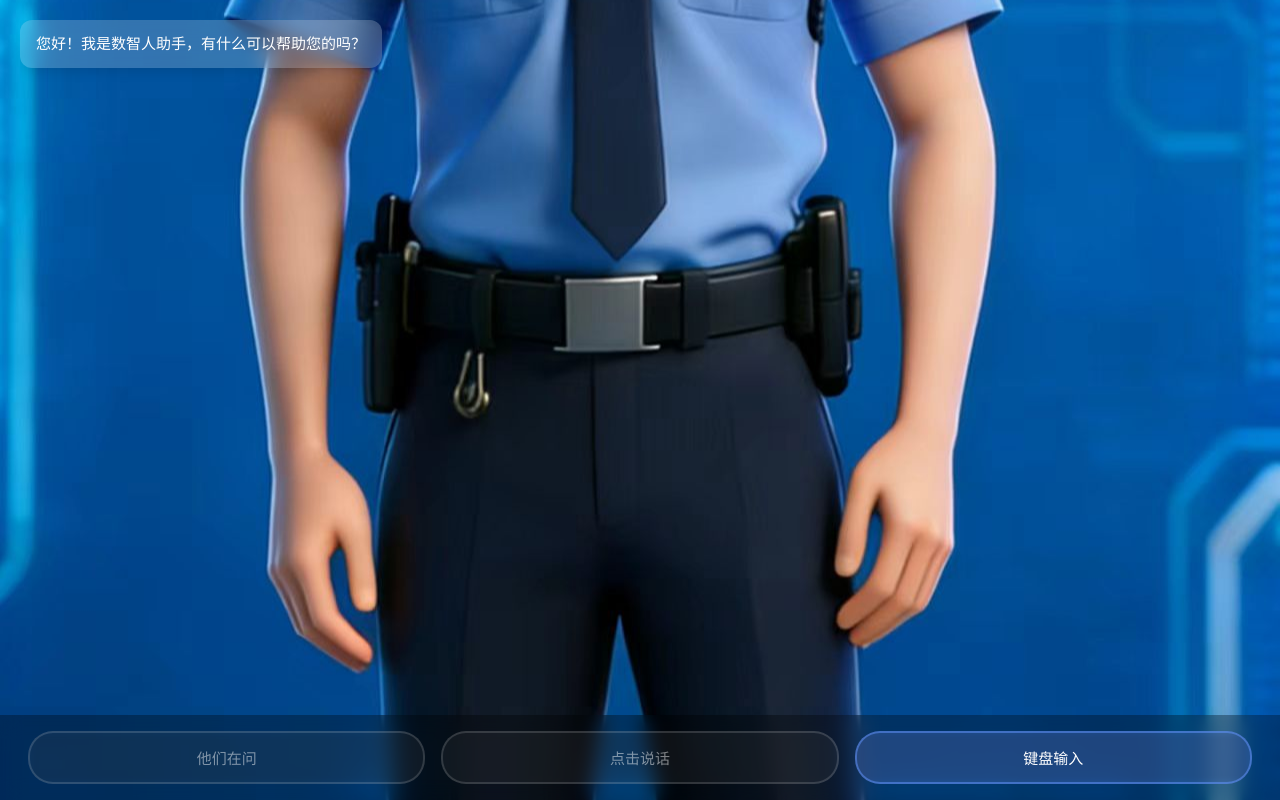
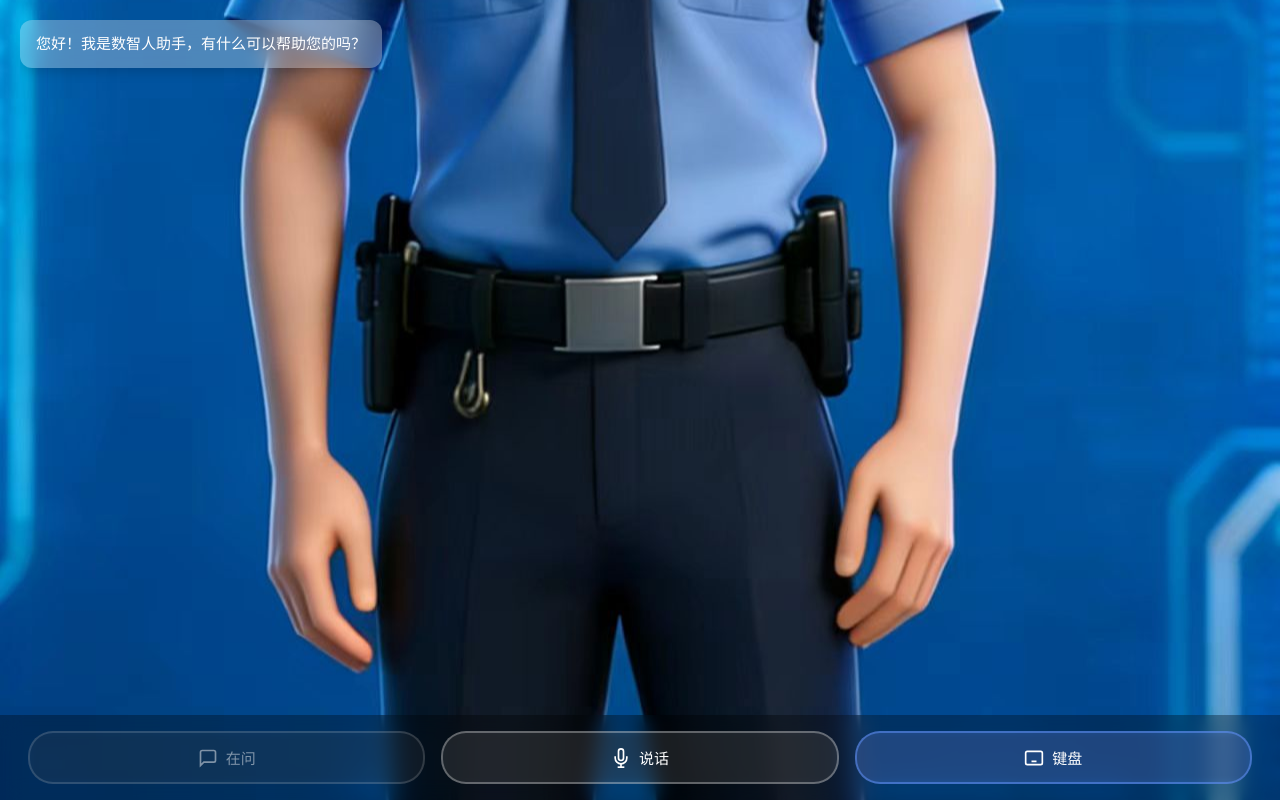
Before and after one commit to quzi-biao/guanglun-digitalhuman, a Vue app: page / in a window 1280 px wide. Built offline with nearby package versions, Linux system fonts and the light colour scheme; no server answers.

Commit message:
feat: 提交

```diff
--- a/index.html
+++ b/index.html
@@ -2,7 +2,7 @@
 <html lang="zh-CN">
 <head>
   <meta charset="UTF-8">
-  <meta name="viewport" content="width=device-width, initial-scale=1.0, maximum-scale=1.0, user-scalable=no">
+  <meta name="viewport" content="width=device-width, initial-scale=1.0, maximum-scale=1.0, user-scalable=no, viewport-fit=cover">
   <title>数智人对话</title>
   <style>
     * {
--- a/src/App.vue
+++ b/src/App.vue
@@ -39,13 +39,30 @@
     <!-- 底部操作栏 -->
     <div class="bottom-bar">
       <button class="action-btn" disabled>
-        <span>他们在问</span>
+        <svg width="20" height="20" viewBox="0 0 24 24" fill="none" stroke="currentColor" stroke-width="2">
+          <path d="M21 15a2 2 0 0 1-2 2H7l-4 4V5a2 2 0 0 1 2-2h14a2 2 0 0 1 2 2z"></path>
+        </svg>
+        <span>在问</span>
       </button>
-      <button class="action-btn" disabled>
-        <span>点击说话</span>
+      <button class="action-btn" :class="{ active: isPlaying }" @click="isPlaying ? stopPlayback() : null">
+        <svg v-if="!isPlaying" width="20" height="20" viewBox="0 0 24 24" fill="none" stroke="currentColor" stroke-width="2">
+          <path d="M12 1a3 3 0 0 0-3 3v8a3 3 0 0 0 6 0V4a3 3 0 0 0-3-3z"></path>
+          <path d="M19 10v2a7 7 0 0 1-14 0v-2"></path>
+          <line x1="12" y1="19" x2="12" y2="23"></line>
+          <line x1="8" y1="23" x2="16" y2="23"></line>
+        </svg>
+        <svg v-else width="20" height="20" viewBox="0 0 24 24" fill="currentColor">
+          <rect x="6" y="4" width="4" height="16" rx="1"></rect>
+          <rect x="14" y="4" width="4" height="16" rx="1"></rect>
+        </svg>
+        <span>{{ isPlaying ? '停止' : '说话' }}</span>
       </button>
-      <button class="action-btn keyboard-btn" @click="showInput = !showInput">
-        <span>键盘输入</span>
+      <button class="action-btn keyboard-btn" :class="{ active: showInput }" @click="showInput = !showInput">
+        <svg width="20" height="20" viewBox="0 0 24 24" fill="none" stroke="currentColor" stroke-width="2">
+          <rect x="2" y="4" width="20" height="16" rx="2"></rect>
+          <path d="M6 8h.01M10 8h.01M14 8h.01M18 8h.01M8 12h.01M12 12h.01M16 12h.01M9 16h6"></path>
+        </svg>
+        <span>键盘</span>
       </button>
     </div>
 
@@ -195,10 +212,12 @@ onMounted(() => {
 }
 
 .chat-container {
-  position: relative;
-  z-index: 1;
+  flex: 1;
+  display: flex;
+  flex-direction: column;
   height: calc(100vh - 120px);
   padding: 20px;
+  padding-bottom: calc(20px + env(safe-area-inset-bottom));
   overflow: hidden;
 }
 
@@ -252,20 +271,20 @@ onMounted(() => {
   max-width: 70%;
   padding: 12px 16px;
   border-radius: 12px;
-  background: rgba(255, 255, 255, 0.15);
+  background: rgba(255, 255, 255, 0.25);
   backdrop-filter: blur(10px);
   color: #fff;
   font-size: 15px;
   line-height: 1.6;
-  box-shadow: 0 4px 12px rgba(0, 0, 0, 0.1);
+  box-shadow: 0 4px 12px rgba(0, 0, 0, 0.15);
 }
 
 .message.user .message-content {
-  background: rgba(100, 150, 255, 0.25);
+  background: rgba(100, 150, 255, 0.35);
 }
 
 .message.assistant .message-content {
-  background: rgba(255, 255, 255, 0.2);
+  background: rgba(255, 255, 255, 0.3);
 }
 
 .message-content :deep(p) {
@@ -338,6 +357,7 @@ onMounted(() => {
   display: flex;
   justify-content: space-around;
   padding: 16px 20px;
+  padding-bottom: calc(16px + env(safe-area-inset-bottom));
   background: rgba(0, 0, 0, 0.3);
   backdrop-filter: blur(10px);
 }
@@ -355,6 +375,14 @@ onMounted(() => {
   cursor: pointer;
   transition: all 0.3s ease;
   backdrop-filter: blur(5px);
+  display: flex;
+  align-items: center;
+  justify-content: center;
+  gap: 8px;
+}
+
+.action-btn svg {
+  flex-shrink: 0;
 }
 
 .action-btn:not(:disabled):hover {
@@ -372,6 +400,12 @@ onMounted(() => {
   cursor: not-allowed;
 }
 
+.action-btn.active {
+  background: rgba(100, 150, 255, 0.4);
+  border-color: rgba(100, 150, 255, 0.6);
+  box-shadow: 0 0 20px rgba(100, 150, 255, 0.3);
+}
+
 .keyboard-btn:not(:disabled) {
   background: rgba(100, 150, 255, 0.3);
   border-color: rgba(100, 150, 255, 0.5);
@@ -379,7 +413,7 @@ onMounted(() => {
 
 .input-container {
   position: absolute;
-  bottom: 80px;
+  bottom: calc(80px + env(safe-area-inset-bottom));
   left: 20px;
   right: 20px;
   z-index: 3;
```
